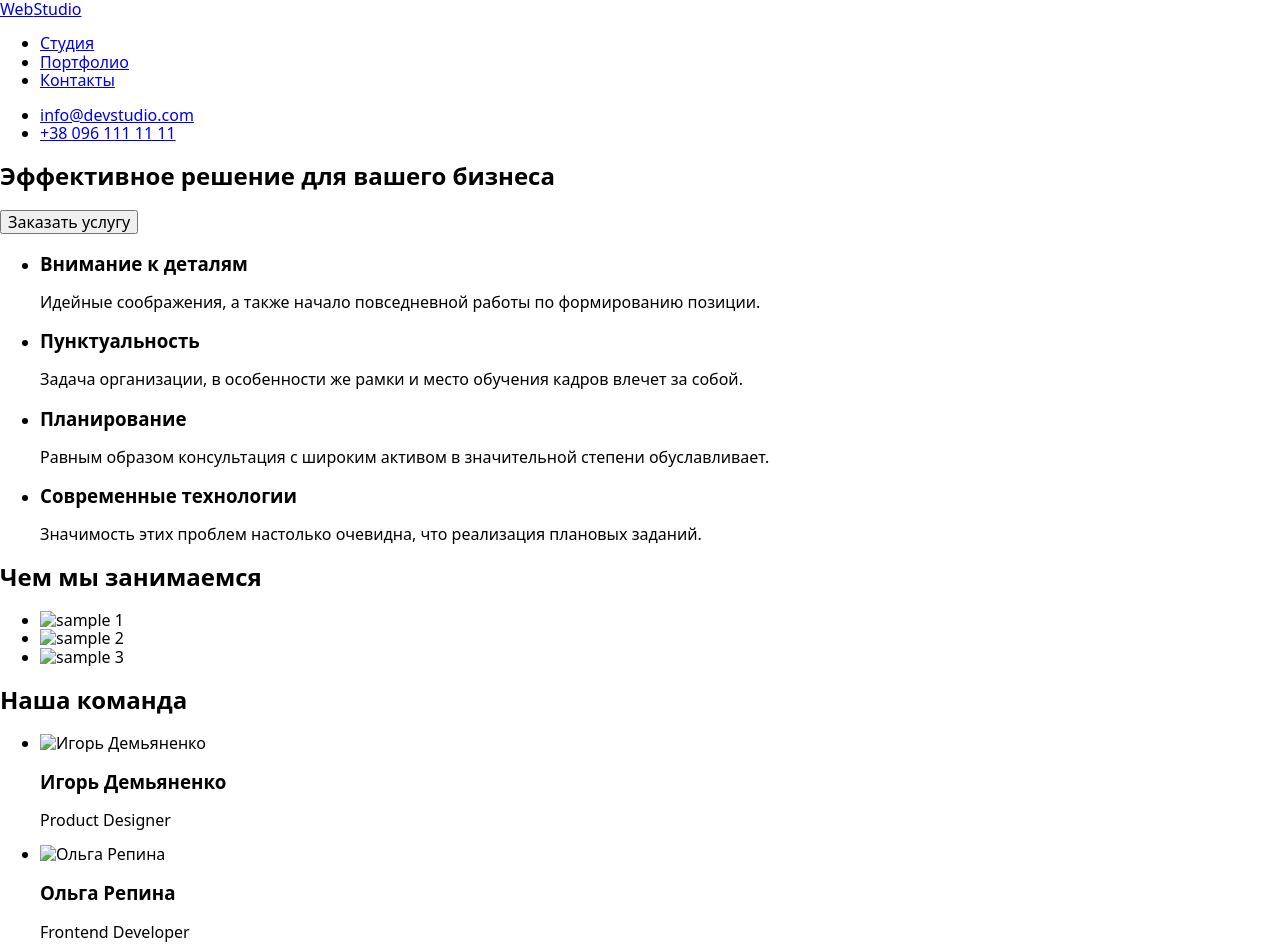
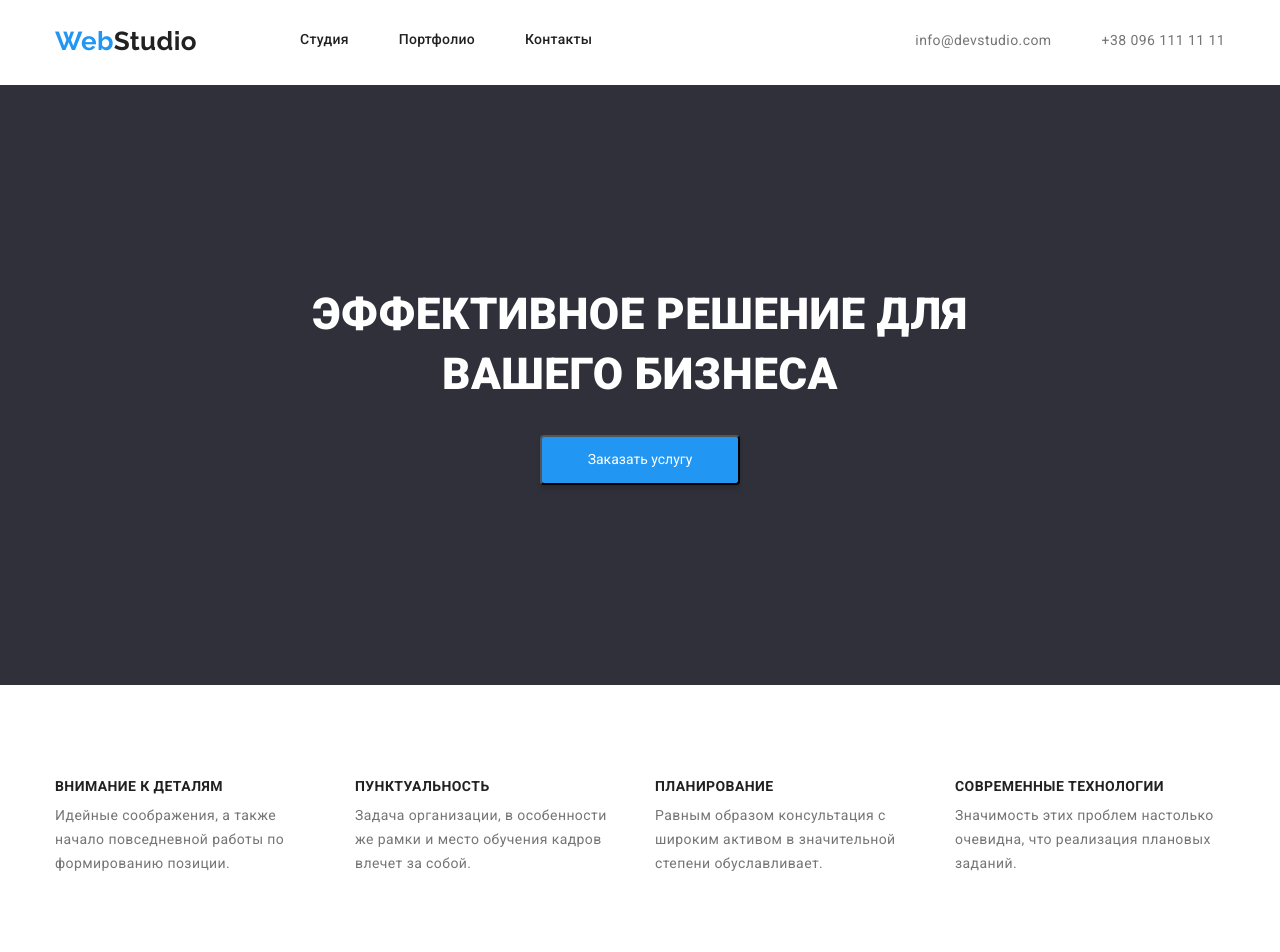
Before and after one commit to DmytroMilshyn/goit-markup-hw-03, a plain HTML site: page index.html in a window 1280 px wide. Shown: the top 952 px of the page. Drawn offline with nearby package versions, Linux system fonts and the light colour scheme.

Commit message:
2022-01-21

```diff
--- a/css/main.css
+++ b/css/styles.css
@@ -12,6 +12,37 @@ body {
   color: var(--primary-text-color);
   background-color: #fff;
   letter-spacing: 0.03em;
+}
+
+p,
+h1,
+h2,
+h3,
+h4,
+h5,
+h6 {
+  margin: 0;
+}
+
+ul {
+  margin: 0;
+  padding: 0;
+}
+
+button {
+  cursor: pointer;
+}
+
+img {
+  display: block;
+}
+
+.list {
+  list-style: none;
+}
+
+.link {
+  text-decoration: none;
 }
 
 a {
@@ -44,21 +75,46 @@ li {
   list-style-type: none;
 }
 
+nav {
+  margin-left: -120px;
+}
+
 nav a {
   color: var(--primary-text-color);
 }
 
+.container {
+  width: 1200px;
+  padding-left: 15px;
+  padding-right: 15px;
+  margin: 0 auto;
+  /* outline: 1px solid red; */
+}
+
+.flex {
+  display: flex;
+}
+
+.flex-column {
+  display: flex;
+  flex-direction: column;
+  align-items: center;
+}
+
 /* header */
-.page-header {
-  background: #ffffff;
+.cont-3 {
+  justify-content: space-between;
+  align-items: stretch;
 }
 
 /* logo */
 .logo {
+  margin-top: 24px;
+  margin-bottom: 25px;
   font-family: "Raleway", "Roboto", sans-serif;
   font-weight: 700;
   font-size: 26px;
-  line-height: 1.9;
+  line-height: 1.38;
   color: var(--accent-text-color);
 }
 
@@ -67,10 +123,26 @@ nav a {
 }
 
 .site-nav-list {
+  display: flex;
+  margin-top: 32px;
+  margin-bottom: 32px;
   font-weight: 500;
   font-size: 14px;
   line-height: 1.14;
   letter-spacing: 0.02em;
+}
+
+.site-nav-list > li {
+  margin-right: 50px;
+}
+
+.site-contacts {
+  margin-top: 32px;
+  margin-bottom: 32px;
+}
+
+.cont {
+  margin-left: 50px;
 }
 
 /* hero */
@@ -78,7 +150,16 @@ nav a {
   background-color: #2f303a;
 }
 
+.hero-title {
+  max-width: 700px;
+  margin-top: 200px;
+  margin-bottom: 30px;
+}
+
 .hero-button {
+  width: 200px;
+  height: 50px;
+  margin-bottom: 200px;
   background: var(--accent-text-color);
   box-shadow: 0px 4px 4px rgba(0, 0, 0, 0.15);
   border-radius: 4px;
@@ -92,10 +173,22 @@ nav a {
 }
 
 /* section 1 */
-.title {
+
+.feature-list {
+  margin-top: 94px;
+  justify-content: space-between;
+}
+
+.feature-content {
+  width: 270px;
+}
+
+.feature-title {
   font-weight: 700;
+  font-size: 14px;
   line-height: 1.14;
   text-transform: uppercase;
+  margin-bottom: 10px;
 }
 
 .content {
@@ -104,22 +197,47 @@ nav a {
 }
 
 /* Чем мы занимаемся */
+
+.section-title {
+  margin-bottom: 50px;
+  margin-top: 94px;
+}
+
+.work-list {
+  justify-content: space-between;
+  margin-bottom: 94px;
+}
 .work-examples img {
   width: 370px;
-  height: 294px;
 }
 
 /* Наша команда */
+.our-team {
+  background-color: var(--primary-bg-color);
+}
+
+.our-team h2 {
+  padding-top: 94px;
+}
+
 .our-team img {
   width: 270px;
   height: 260px;
 }
 
+.member-list {
+  justify-content: space-between;
+}
 .member {
+  margin-bottom: 94px;
   background-color: #ffffff;
+  box-shadow: 0px 1px 3px rgba(0, 0, 0, 0.12), 0px 1px 1px rgba(0, 0, 0, 0.14),
+    0px 2px 1px rgba(0, 0, 0, 0.2);
+  border-radius: 0px 0px 4px 4px;
 }
 
 .member-name {
+  margin-top: 30px;
   font-weight: 500;
   font-size: 16px;
   line-height: 1.19;
@@ -127,6 +245,8 @@ nav a {
 }
 
 .specialization {
+  margin-top: 10px;
+  margin-bottom: 30px;
   font-size: 16px;
   line-height: 1.19;
   text-align: center;
@@ -138,6 +258,10 @@ footer {
   background-color: #2f303a;
 }
 
+.main-logo {
+  padding-top: 60px;
+}
+
 footer .a-info {
   color: rgba(255, 255, 255, 0.6);
   font-style: normal;
@@ -147,6 +271,14 @@ footer .a-info {
   color: white;
 }
 
+address {
+  margin-top: 20px;
+  padding-bottom: 60px;
+}
+
+address li {
+  margin-bottom: 9px;
+}
 address a {
   text-decoration: none;
   line-height: 1.71;
@@ -159,16 +291,27 @@ address a:focus {
   color: var(--accent-text-color);
 }
 
+.header-border {
+  border: 1px solid #ececec;
+}
 /* кнопки фильтра */
+
+.portfolio-list {
+  margin-top: 94px;
+  margin-bottom: 50px;
+  justify-content: center;
+}
+
 .nav-button {
+  margin-right: 8px;
   background: #f5f4fa;
-  border-radius: 4px;
   font-weight: 500;
   font-size: 16px;
   line-height: 1.62;
   text-align: center;
   color: var(--primary-text-color);
   cursor: pointer;
+  border-radius: 4px;
 }
 
 .nav-button:focus,
@@ -178,10 +321,17 @@ address a:focus {
 }
 
 /* примеры */
+
+.example-list {
+  flex-wrap: wrap;
+  justify-content: space-between;
+  margin-bottom: 94px;
+}
 .example {
   background: #ffffff;
-  border: 1px solid #eeeeee;
+  border: 1px solid rgba(238, 238, 238, 1);
   box-sizing: border-box;
+  margin-bottom: 30px;
 }
 
 .title {
@@ -190,9 +340,11 @@ address a:focus {
   font-size: 18px;
   line-height: 2;
   letter-spacing: 0.06em;
+  padding-left: 24px;
 }
 
 .description {
   font-size: 16px;
   line-height: 1.87;
+  padding-left: 24px;
 }
--- a/index.html
+++ b/index.html
@@ -8,8 +8,6 @@
     <link rel="stylesheet"
         href="https://cdnjs.cloudflare.com/ajax/libs/modern-normalize/1.0.0/modern-normalize.min.css" />
     <link rel="stylesheet" href="./css/styles.css" />
-    <link rel="preconnect" href="https://fonts.googleapis.com">
-    <link rel="preconnect" href="https://fonts.gstatic.com" crossorigin>
     <link
         href="https://fonts.googleapis.com/css2?family=Raleway:wght@700&family=Roboto:wght@400;500;700;900&display=swap"
         rel="stylesheet">
@@ -18,8 +16,8 @@
 
 <body class="page">
     <header class="page-header">
+        <div class="container flex cont-3">
             <a href="./index.html" class="logo"><span>Web</span><span class="logo-2">Studio</span></a>
-
             <nav>
                 <ul class="site-nav-list">
                     <li><a href="./index.html" class="link">Студия</a></li>
@@ -27,53 +25,66 @@
                     <li><a href="./contacts.html" class="link">Контакты</a></li>
                 </ul>
             </nav>
-        <ul class="site-contacts">
-            <li><a href="mailto:info@devstudio.com" class="a-info link">info@devstudio.com</a></li>
-            <li><a href="tel:+380961111111" class="a-info link">+38 096 111 11 11</a></li>
+                <ul class="site-contacts flex">
+                    <li class="cont"><a href="mailto:info@devstudio.com" class="a-info link">info@devstudio.com</a></li>
+                    <li class="cont"><a href="tel:+380961111111" class="a-info link">+38 096 111 11 11</a></li>
                 </ul>
-
+        </div>
     </header>
     <main>
         <!-- Секция герой -->
         <section class="hero-section">
+            <div class="container flex-column">
                 <h1 class="hero-title">Эффективное решение для вашего бизнеса</h1>
                 <button class="hero-button col-white" type="button">Заказать услугу</button>
+            </div>
         </section>
+
         <!-- Преимущества -->
+
         <section class="section">
-            <ul class="feature-list">
+            <div class="container">
+                <ul class="feature-list flex">
                     <li class="feature-content">
-                    <h3 class="title">Внимание к деталям</h3>
+                        <h3 class="feature-title">Внимание к деталям</h3>
                         <p class="content">Идейные соображения, а также начало повседневной работы по формированию позиции.
                         </p>
                     </li>
                     <li class="feature-content">
-                    <h3 class="title">Пунктуальность</h3>
-                    <p>Задача организации, в особенности же рамки и место обучения кадров влечет за собой.</p>
+                        <h3 class="feature-title">Пунктуальность</h3>
+                        <p class="content">Задача организации, в особенности же рамки и место обучения кадров влечет за собой.</p>
                     </li>
                     <li class="feature-content">
-                    <h3 class="title">Планирование</h3>
-                    <p>Равным образом консультация с широким активом в значительной степени обуславливает.</p>
+                        <h3 class="feature-title">Планирование</h3>
+                        <p class="content">Равным образом консультация с широким активом в значительной степени обуславливает.</p>
                     </li>
                     <li class="feature-content">
-                    <h3 class="title">Современные технологии</h3>
-                    <p>Значимость этих проблем настолько очевидна, что реализация плановых заданий.</p>
+                        <h3 class="feature-title">Современные технологии</h3>
+                        <p class="content">Значимость этих проблем настолько очевидна, что реализация плановых заданий.</p>
                     </li>
                 </ul>
+            </div>
         </section>
+
         <!-- Чем мы занимаемся -->
+
         <section class="work section">
+            <div class="container">
                 <h2 class="section-title">Чем мы занимаемся</h2>
-            <ul>
+                <ul class="work-list flex">
                     <li class="work-examples"><img src="./images/img.jpg" alt="sample 1" width="370"></li>
                     <li class="work-examples"><img src="./images/img-2.jpg" alt="sample 2" width="370"></li>
                     <li class="work-examples"><img src="./images/img-3.jpg" alt="sample 3" width="370"></li>
                 </ul>
+            </div>
         </section>
+
         <!-- Наша команда -->
+
         <section class="our-team section">
+            <div class="container">
                 <h2 class="section-title">Наша команда</h2>
-            <ul>
+                <ul class="member-list flex">
                     <li class="member">
                         <img src="./images/staff-1.jpg" alt="Игорь Демьяненко" width="270" height="260">
                         <h3 class="member-name">Игорь Демьяненко</h3>
@@ -95,10 +106,14 @@
                         <p class="specialization">UI Designer</p>
                     </li>
                 </ul>
+            </div>
         </section>
     </main>
     <footer class="footer">
+        <div class="container">
+            <div class="main-logo">
                 <a href="./index.html" class="logo"><span>Web</span><span class="logo-2 col-white">Studio</span></a>
+            </div>
             <address>
                 <ul>
                     <li><a href="" class="col-white link">Киев, пр-т Леси Украинки, 26</a></li>
@@ -106,6 +121,8 @@
                     <li><a href="tel:+380961111111" class="a-info link">+38 096 111 11 11</a></li>
                 </ul>
             </address>
+        </div>
+
     </footer>
 </body>
 
```
Also changed, not shown: portfolio.html (+19 -16 lines), images/example_1.jpg (added), images/example_2.jpg (added), images/example_3.jpg (added), images/example_4.jpg (added), images/example_5.jpg (added), images/example_6.jpg (added), images/example_7.jpg (added), images/example_8.jpg (added), images/example_9.jpg (added), images/img-2.jpg (added), images/img-3.jpg (added), images/img.jpg (added), images/staff-1.jpg (added), 3 more files. Lines whose indentation alone changed are shown as unchanged.
